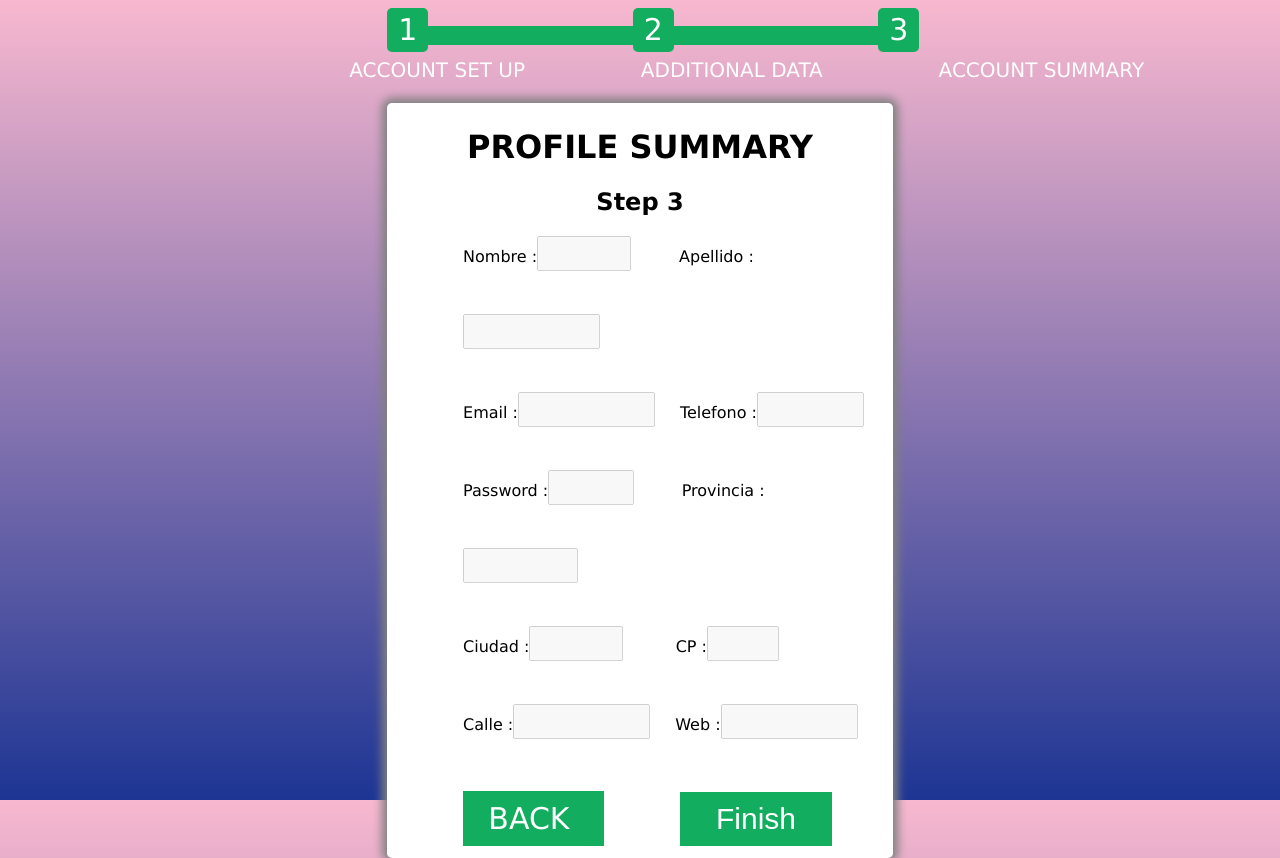
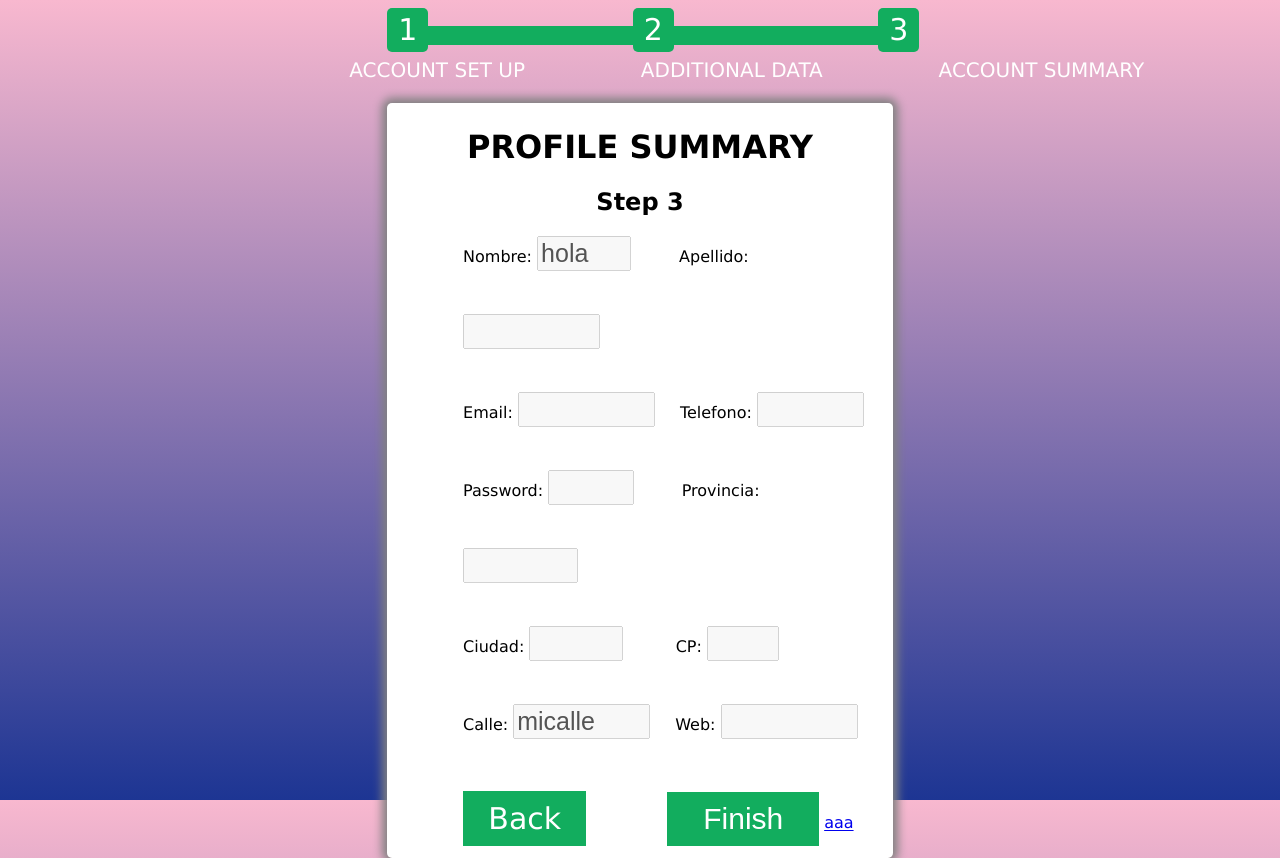
Before and after one commit to PabloBeJ/PracticaFormulario, a PHP site: page /page3.php in a window 1280 px wide. Run offline with PHP 8.4, Linux system fonts and the light colour scheme.

Commit message:
Ajusto el boton "finish" para que escriba en el fichero y lo descarge

```diff
--- a/page1.php
+++ b/page1.php
@@ -8,7 +8,7 @@ if(isset($_GET['next'])){
     $_SESSION['telf']= $_GET['telefono'];
 
     if(!preg_match("/[0-9]/",   $_SESSION['telf'])){
-        echo '<script> alert("Errrror Inserta un numero")</script>';
+        echo '<script> alert("Error en el telefono : Inserta un numero")</script>';
     }else {
         echo $_SESSION['telf'];
     }
--- a/page3.php
+++ b/page3.php
@@ -1,20 +1,13 @@
 <?php
 //Formulario que muestre los datos de los anteriores formularios
 // no soy robot, mensaje de confirmacion y descargar fcihero con datos
+
 if(isset($_GET['finish'])){
-    $fichero = "datos.txt";
-    $aceptar = null;
-    echo "<script>
-        window.confirm('¿Quieres descargar un documento con tus datos?')
-        </script>";
 
-
-        // Abre el fichero para obtener el contenido existente
-        $actual = file_get_contents($fichero);
-        // Añade una nueva persona al fichero
-        $actual.= "hola";
-        // Escribe el contenido al fichero
-        file_put_contents($fichero,$actual);
+    $fichero = fopen("fichero/archivo.txt", "w");
+    fwrite($fichero, "Esto es una nueva linea de texto" . PHP_EOL);
+    fclose($fichero);
+    //echo "hola";
 
 }
 ?>
@@ -44,21 +37,22 @@ if(isset($_GET['finish'])){
         <h1>PROFILE SUMMARY</h1>
         <h2>Step 3</h2>
         <div class="Inputs3">
-            Nombre :<input type="text" name="nombre" style="width:20%; margin-right: 10%" disabled>
-            Apellido :<input type="text" name="apellido" disabled><br>
-            Email :<input type="text" name="email" disabled>
-            Telefono :<input type="text" name="telefono" style="width:23%" disabled><br>
-            Password :<input type="text" name="password" style="width:18%; margin-right: 10%" disabled>
-            Provincia :<input type="text" name="provincia" style="width:25%" disabled><br>
-            Ciudad :<input type="text" name="ciudad" style="width:20%; margin-right:11%;" disabled>
-            CP :<input type="text" name="cp" style="width: 15%" disabled><br>
-            Calle :<input type="text" name="calle" disabled>
-            Web :<input type="text" name="web" disabled>
+            Nombre: <input type="text" name="nombre" value="hola" style="width:20%; margin-right: 10%" disabled>
+            Apellido: <input type="text" name="apellido" disabled><br>
+            Email: <input type="text" name="email" disabled>
+            Telefono: <input type="text" name="telefono" style="width:23%" disabled><br>
+            Password: <input type="text" name="password" style="width:18%; margin-right: 10%" disabled>
+            Provincia: <input type="text" name="provincia" style="width:25%" disabled><br>
+            Ciudad: <input type="text" name="ciudad" style="width:20%; margin-right:11%;" disabled>
+            CP: <input type="text" name="cp" style="width: 15%" disabled><br>
+            Calle: <input type="text" name="calle" value="micalle" disabled>
+            Web: <input type="text" name="web" disabled>
         </div>
         <div class="botones">
-            <form method="Get" name="formulario">
-                <a class="Back" href="page2.php"  style="cursor: pointer; margin-left: 15%; padding: 2% 5%; text-decoration: none">BACK </a>
-                <input class="Next" type="submit" value="Finish" name="finish" style="cursor: pointer;  margin-left: 15%;"></a>
+            <form method="get" name="formFinal">
+                <a href="page2.php" class="Back" style="cursor: pointer; margin-left: 15%; padding: 2% 5%; text-decoration: none">Back</a>
+                <input class="Next" type="submit" value="Finish" name="finish"  style="cursor: pointer;  margin-left: 15%;">
+                <a href="fichero/archivo.txt" download="fichero/archivo.txt">aaa </a>
             </form>
         </div>
     </div>
```
Also changed, not shown: fichero/archivo.txt (added).
